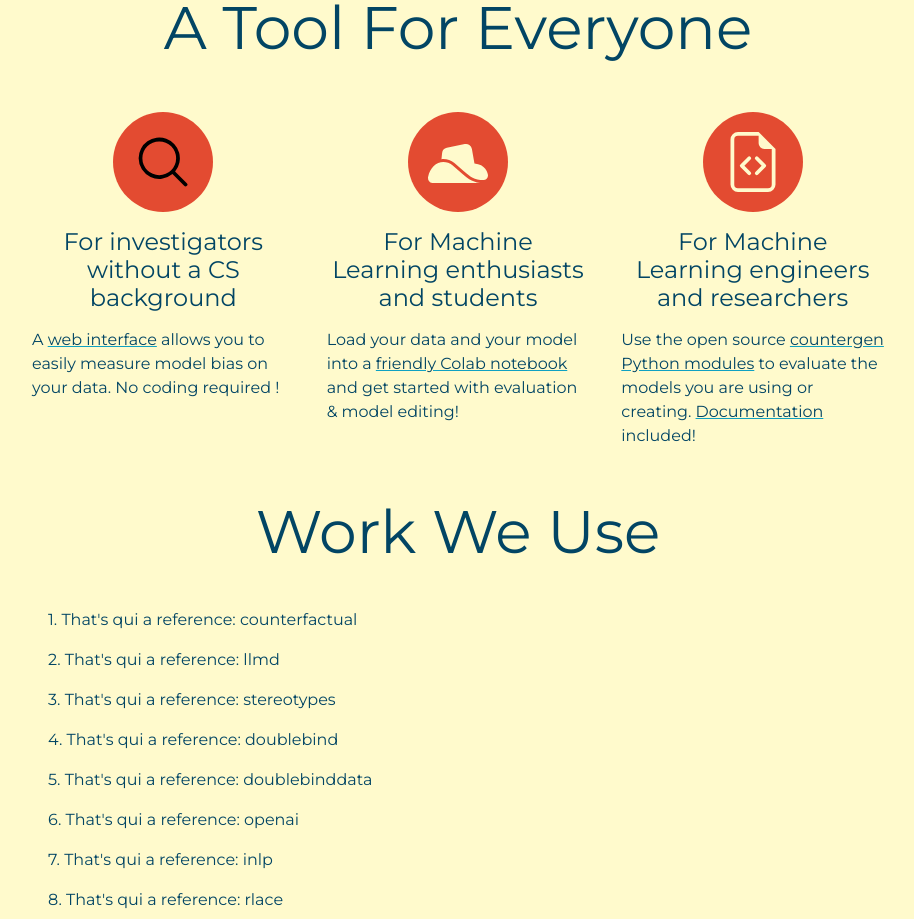
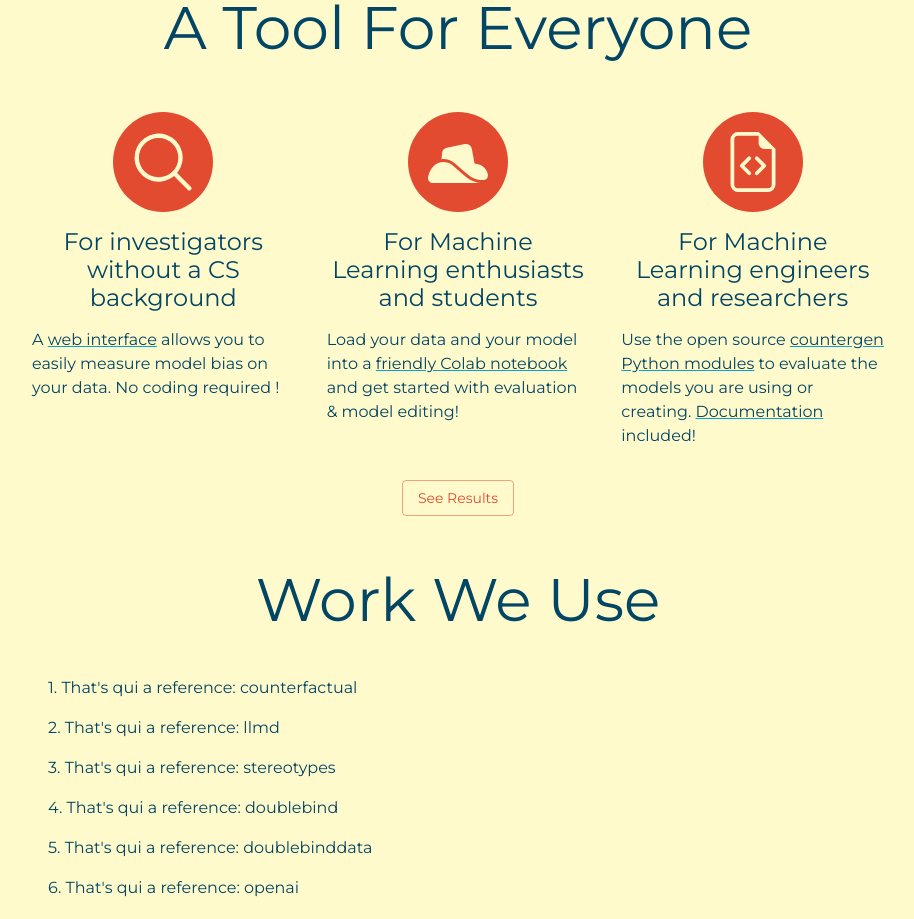
Before and after one commit to safer-ai/SaferAI-Website, a React (Create React App) app in the folder frontend/: page / in a window 1280 px wide. Shown: the part 1660-2579 px from the top of the page, without its empty margins (182-1096 px from the left). Built offline with nearby package versions, Linux system fonts and the light colour scheme; no server answers.

Commit message:
Fix small bugs

```diff
--- a/frontend/src/CountergenApp.tsx
+++ b/frontend/src/CountergenApp.tsx
@@ -3,10 +3,11 @@ import Navbar from "./countergenweb_sections/Navbar";
 import CountergenMain from "./CountergenMain";
 import CountergenResults from "./CountergenResults";
 import CountergenWeb from "./CountergenWeb";
+import ScrollToTop from "./components/ScrollToTop";
 
 const CountergenApp = () => {
   return (
-    <>
+    <ScrollToTop>
       <Navbar />
       <Routes>
         <Route path="/" element={<CountergenMain />} />
@@ -14,7 +15,7 @@ const CountergenApp = () => {
         <Route path="/countergenweb" element={<CountergenWeb />} />
         <Route path="/countergenresults" element={<CountergenResults />} />
       </Routes>
-    </>
+    </ScrollToTop>
   );
 };
 
--- /dev/null
+++ b/frontend/src/components/ScrollToTop.tsx
@@ -0,0 +1,15 @@
+// From https://www.kindacode.com/article/react-router-dom-scroll-to-top-on-route-change/
+
+import { useEffect } from "react";
+import { useLocation } from "react-router";
+
+const ScrollToTop = (props: { children: any }) => {
+  const location = useLocation();
+  useEffect(() => {
+    window.scrollTo(0, 0);
+  }, [location]);
+
+  return <>{props.children}</>;
+};
+
+export default ScrollToTop;
--- a/frontend/src/countergenweb_sections/Navbar.tsx
+++ b/frontend/src/countergenweb_sections/Navbar.tsx
@@ -20,7 +20,7 @@ import { DOCS_URL, NOTEBOOK_URL, REPO_URL } from "../params";
 
 const pages = [
   {
-    link: "countergenweb",
+    link: "/countergenweb",
     children: (
       <>
         <BsFillStarFill />
@@ -29,7 +29,7 @@ const pages = [
     ),
   },
   {
-    link: "countergenresults",
+    link: "/countergenresults",
     children: (
       <>
         <BsFillFileEarmarkBarGraphFill />
@@ -144,31 +144,39 @@ const Navbar = () => {
                 display: { xs: "block", md: "none" },
               }}
             >
-              {pages.map(({ link, children, external }) => (
-                <MenuItem key={link} onClick={handleCloseNavMenu}>
-                  <Link
-                    to={external ? { pathname: link } : link}
-                    target={external ? "_blank" : "_self"}
-                    style={{
+              {pages.map(({ link, children, external }) => {
+                const linkStyle: any = {
                   textDecoration: "none",
                   display: "flex",
                   alignItems: "center",
                   gap: "1em",
                   flexDirection: "row",
                   color: "#024564",
-                    }}
+                };
+                return (
+                  <MenuItem key={link} onClick={handleCloseNavMenu}>
+                    {external ? (
+                      <a
+                        href={link}
+                        target="_blank"
+                        style={linkStyle}
+                        rel="noreferrer"
                       >
                         {children}
+                      </a>
+                    ) : (
+                      <Link to={link} style={linkStyle}>
+                        {children}
                       </Link>
+                    )}
                   </MenuItem>
-              ))}
+                );
+              })}
             </Menu>
           </Box>
           <Typography
             variant="h5"
             noWrap
-            component="a"
-            href=""
             sx={{
               mr: 2,
               display: { xs: "flex", md: "none" },
--- a/frontend/src/coutergenmain_sections/References.tsx
+++ b/frontend/src/coutergenmain_sections/References.tsx
@@ -1,9 +1,4 @@
-import {
-  Container,
-  List,
-  Typography,
-  ListItem,
-} from "@mui/material";
+import { Container, List, Typography, ListItem } from "@mui/material";
 
 const referencesList = [
   "counterfactual",
@@ -64,7 +59,12 @@ const References = () => {
       </Typography>
       <List sx={{ listStyleType: "disc" }}>
         {referencesList.map((refId, i) => (
-          <ListItem id={refId} className="focus-border" tabIndex={0}>
+          <ListItem
+            id={refId}
+            key={refId}
+            className="focus-border"
+            tabIndex={0}
+          >
             {i + 1}. {referenceData[refId]}
           </ListItem>
         ))}
--- a/frontend/src/coutergenmain_sections/UseCases.tsx
+++ b/frontend/src/coutergenmain_sections/UseCases.tsx
@@ -1,6 +1,6 @@
-import { Avatar, Container, Grid, Typography } from "@mui/material";
+import { Avatar, Button, Container, Grid, Typography } from "@mui/material";
 import { FaHatCowboySide } from "react-icons/fa";
-import { BsFileEarmarkCode, BsPencil } from "react-icons/bs";
+import { BsFileEarmarkCode } from "react-icons/bs";
 import { Link } from "react-router-dom";
 import { DOCS_URL, NOTEBOOK_URL, REPO_URL } from "../params";
 
@@ -42,17 +42,18 @@ const UseCases = () => {
         >
           <CircleAvatar>
             <svg
-              stroke-width="0"
+              strokeWidth="0"
               viewBox="0 0 24 24"
               aria-hidden="true"
-              height="3em"
-              width="3em"
+              height="3.5em"
+              width="3.5em"
               xmlns="http://www.w3.org/2000/svg"
+              fill="#fffacc"
             >
               <path
-                fill-rule="evenodd"
+                fillRule="evenodd"
                 d="M10.5 3.75a6.75 6.75 0 100 13.5 6.75 6.75 0 000-13.5zM2.25 10.5a8.25 8.25 0 1114.59 5.28l4.69 4.69a.75.75 0 11-1.06 1.06l-4.69-4.69A8.25 8.25 0 012.25 10.5z"
-                clip-rule="evenodd"
+                clipRule="evenodd"
               ></path>
             </svg>
           </CircleAvatar>
@@ -126,7 +127,21 @@ const UseCases = () => {
           included!
         </Grid>
       </Grid>
-      {/* </Grid> */}
+      <div
+        style={{
+          display: "flex",
+          flexDirection: "row",
+          justifyContent: "center",
+          width: "100%",
+          paddingTop: "2em",
+        }}
+      >
+        <Button variant="outlined" color="secondary">
+          <Link to="/countergenresults" style={{ textDecoration: "none" }}>
+            See Results
+          </Link>
+        </Button>
+      </div>
     </Container>
   );
 };
```
Lines whose indentation alone changed are shown as unchanged.
